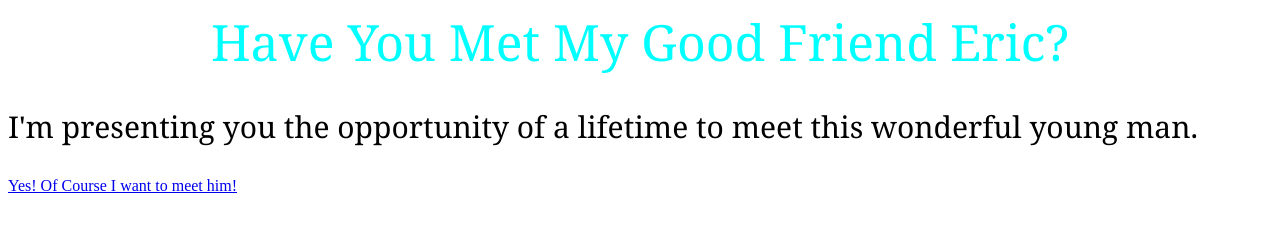
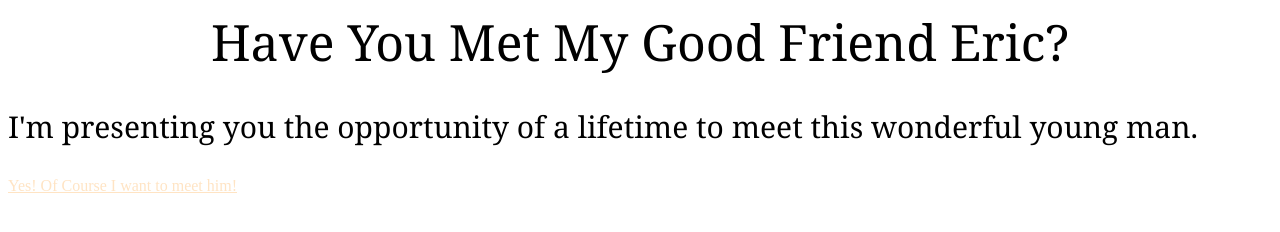
Before and after one commit to sebyYepes/My-Friend-Eric, a plain HTML site: page index.html in a window 1280 px wide. Drawn offline with Linux system fonts and the light colour scheme.

Commit message:
get her goin

```diff
--- a/index.html
+++ b/index.html
@@ -7,8 +7,11 @@
     <link rel = "styles" href ="styles.css">
 
     <style>
+        *{
+            color: bisque;
+        }
         div {
-            color: aqua;
+            color: black;
             font-size: 50px;
             text-align: center;
             font-family: Georgia, 'Times New Roman', Times, serif;
@@ -19,6 +22,7 @@
             font-size: 30px;
             font-family: Georgia, 'Times New Roman', Times, serif;
         }
+
     </style>
 
 </head>
```
